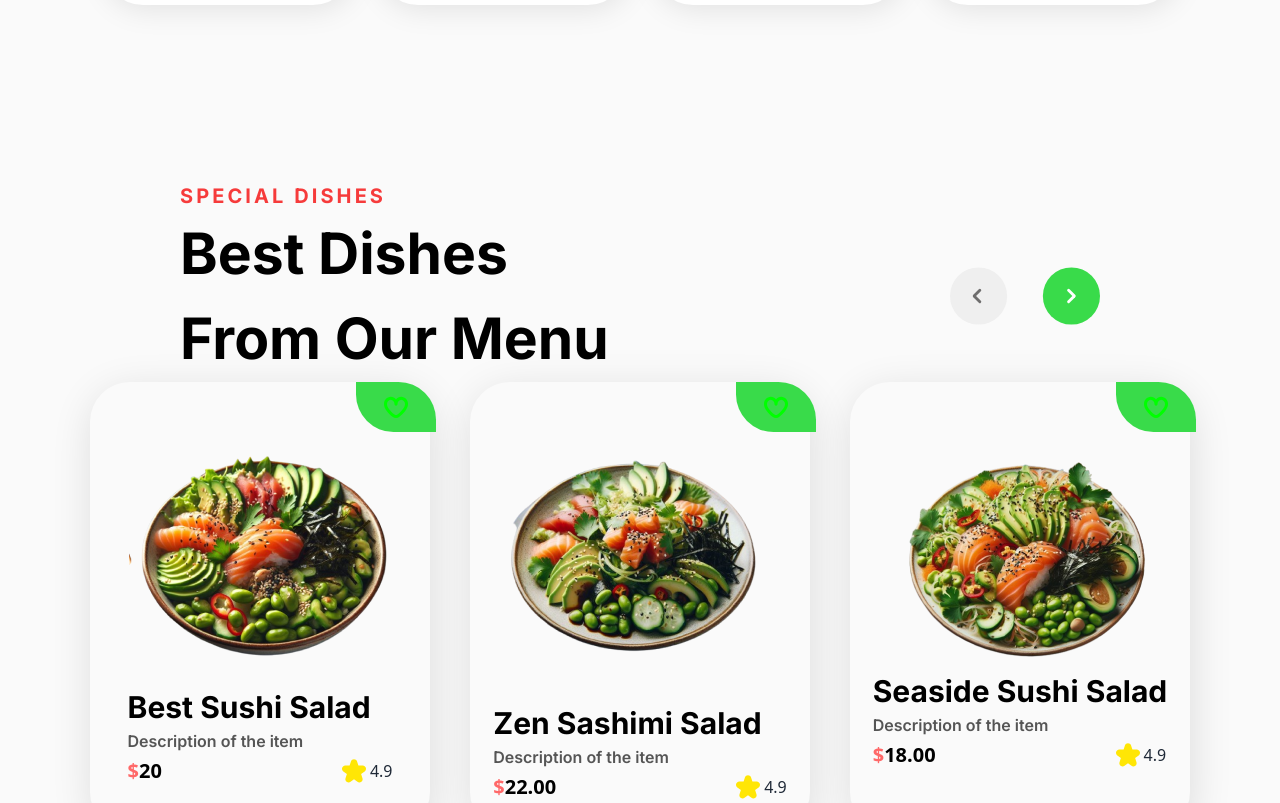
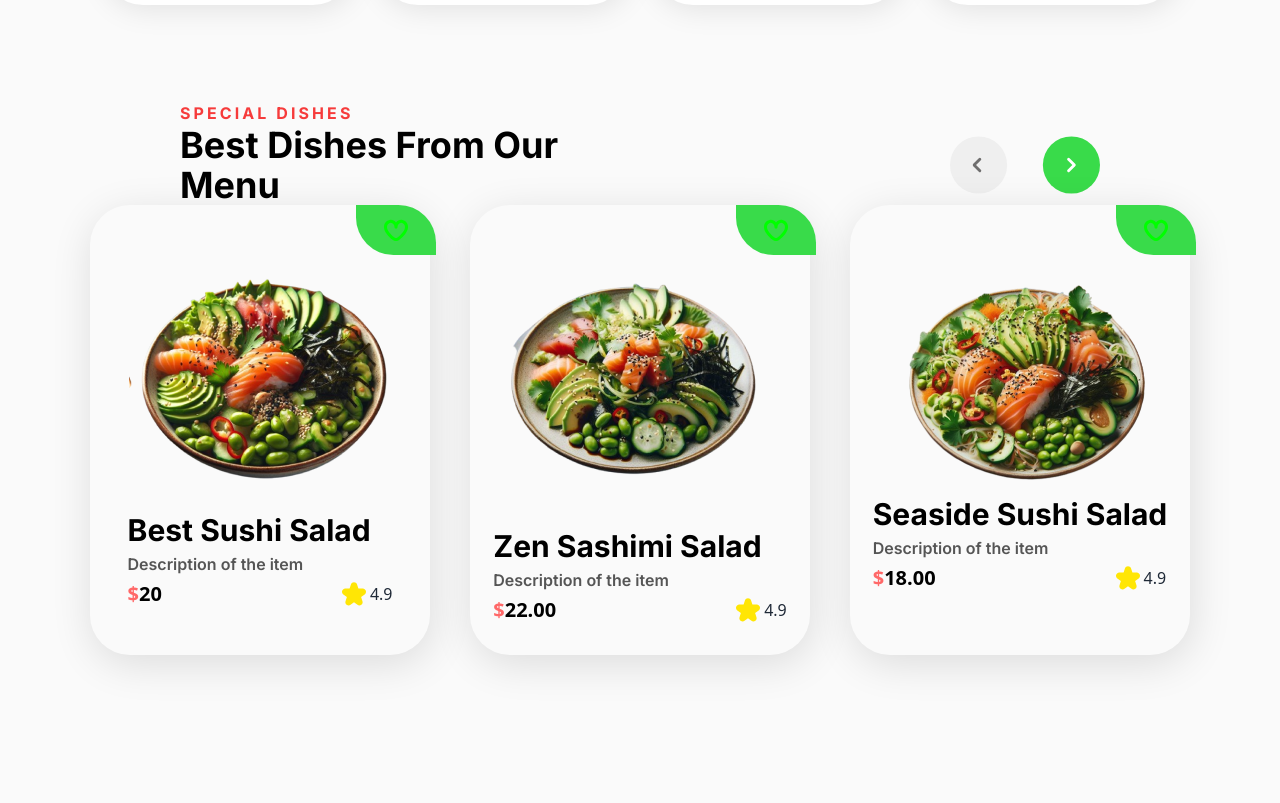
Before and after one commit to Maxwell011/sushi-experience, a React (Vite) app: page / in a window 1280 px wide. Shown: the part 946-1749 px from the top of the page. Built offline with nearby package versions, Linux system fonts and the light colour scheme.

Commit message:
updated navbar by increasing size

```diff
--- a/src/components/SpecialDishes.tsx
+++ b/src/components/SpecialDishes.tsx
@@ -7,13 +7,13 @@ import StarIcon from "../svg/StarIcon";
 const SpecialDishes = () => {
   return (
     <>
-      <section className="mt-44 mb-44">
+      <section className="mt-24 mb-24">
         <div className="">
-          <h2 className="text-[#F63B3B] text-[20px] font-bold tracking-[3.08px] font-inter uppercase ml-[90px]">
+          <h2 className="text-[#F63B3B] text-base font-bold tracking-[3.08px] font-inter uppercase ml-[90px]">
             special dishes
           </h2>
           <div className="flex justify-between items-center mx-[90px]">
-            <h1 className="text-normal-black text-[57px] font-bold w-[453px] font-inter">
+            <h1 className="text-normal-black text-4xl font-bold w-[453px] font-inter">
               Best Dishes From Our Menu{" "}
             </h1>
             <p>
```
